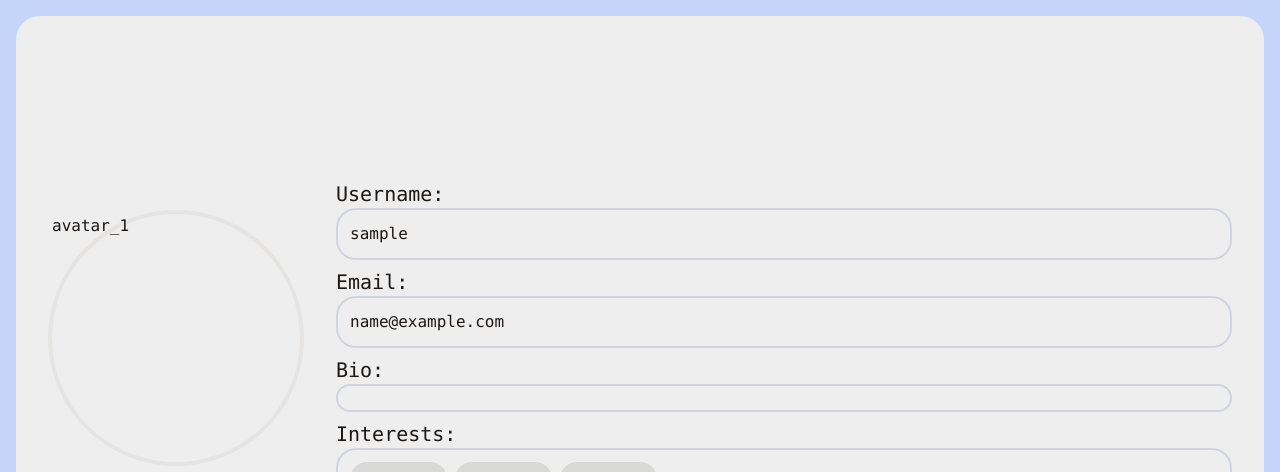
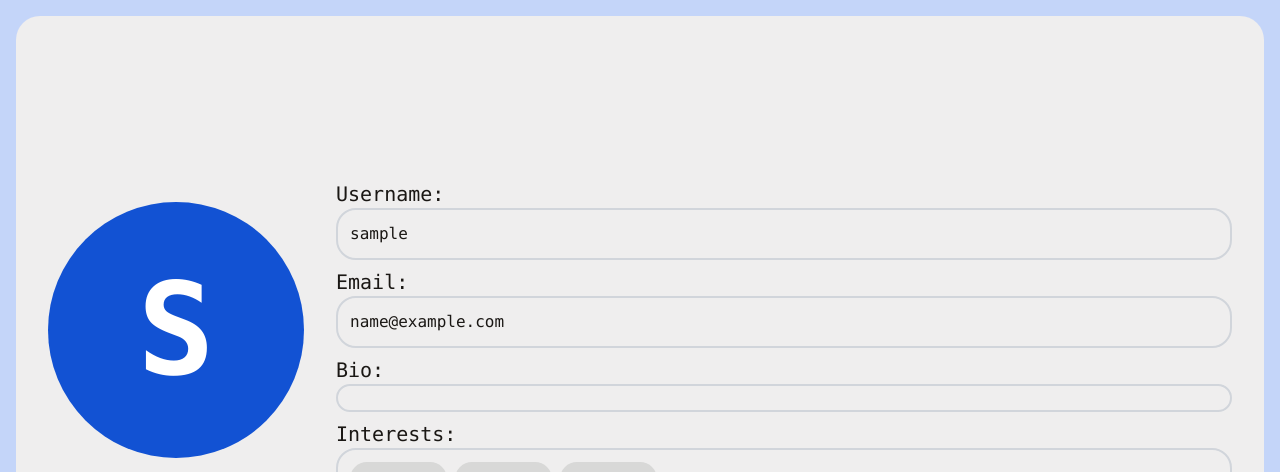
Before and after one commit to Vylan66/TimePocket, a Flask app: page /profile in a window 1280 px wide. Shown: the part 64-536 px from the top of the page. Run offline with Flask 3, Linux system fonts and the light colour scheme; the visitor is signed in with stand-in values (Sample User, id 1); data that the repository does not hold is empty.

Commit message:
wip: avatar 1 displays on profile page

```diff
--- a/app/static/js/profile.js
+++ b/app/static/js/profile.js
@@ -114,7 +114,12 @@ const buildInterest = (newInterest, type) => { // type=0: on profile, type=1: se
 const setAvatar = (user) => {
     const avatar = user["avatar"];
     const location = document.getElementById("profile-picture");
-    location.innerHTML = `<p> ${avatar} </p>`;
+    if (avatar === "avatar_1") {
+        location.innerHTML = `<p class="text-white text-[128px] font-bold"> ${user.username[0].toUpperCase()} </p>`
+    }
+    else {
+        location.innerHTML = `<p> ${avatar} </p>`;
+    }
 }
 
 // Adds all event listeners
--- a/app/templates/profile.html
+++ b/app/templates/profile.html
@@ -12,9 +12,10 @@
 <!-- SETTINGS WINDOW -->
 <div id="settings-window" class="grow m-4 p-4 rounded-3xl flex md:flex-row flex-col content-center" style="background: var(--bg-page-surface); color: var(--primary-text-colour);">
     <div id="profile-picture-container" class="flex flex-col justify-center items-center shrink-0 p-4">
-        <div id="profile-picture" class="rounded-full md:size-64 size-48 border-4" style="border-color: var(--border-light);">
+        <div id="profile-picture" class="rounded-full md:size-64 size-48 flex justify-center items-center" style="background-color: var(--blue);">
+
         </div>
-        <button id="btn-change-avatar" class="btn-blue m-2">Change Avatar</button>
+        <button id="btn-change-avatar" class="btn-blue m-4">Change Avatar</button>
     </div>
     <div id="user-info" class="grow flex flex-col gap-2 md:justify-center p-4">
         <div name="username">
```
